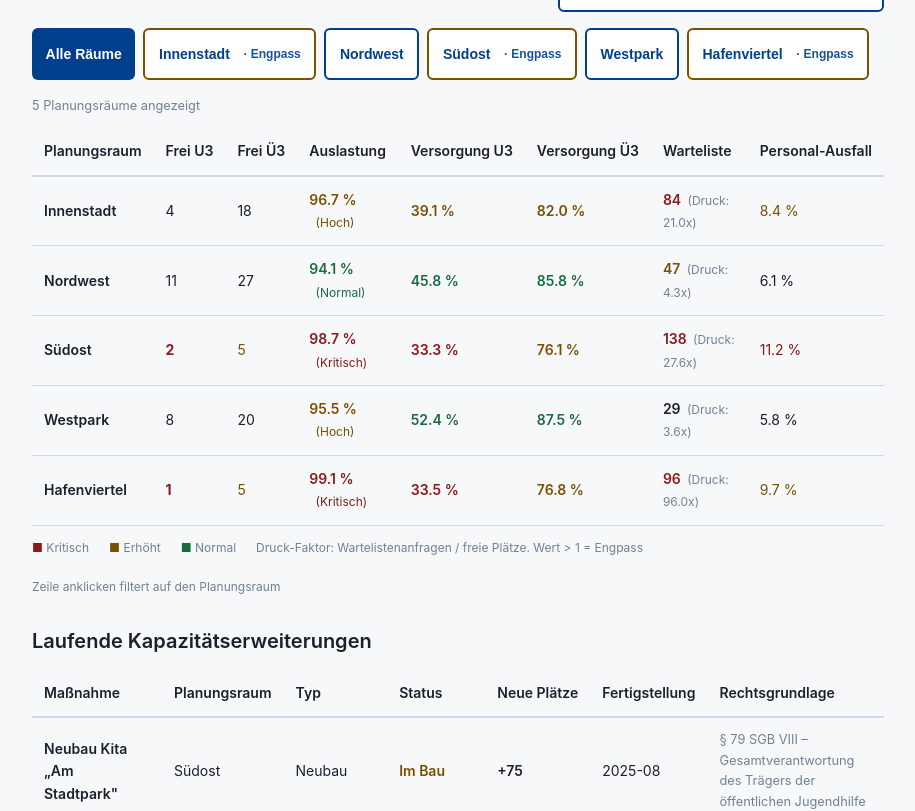
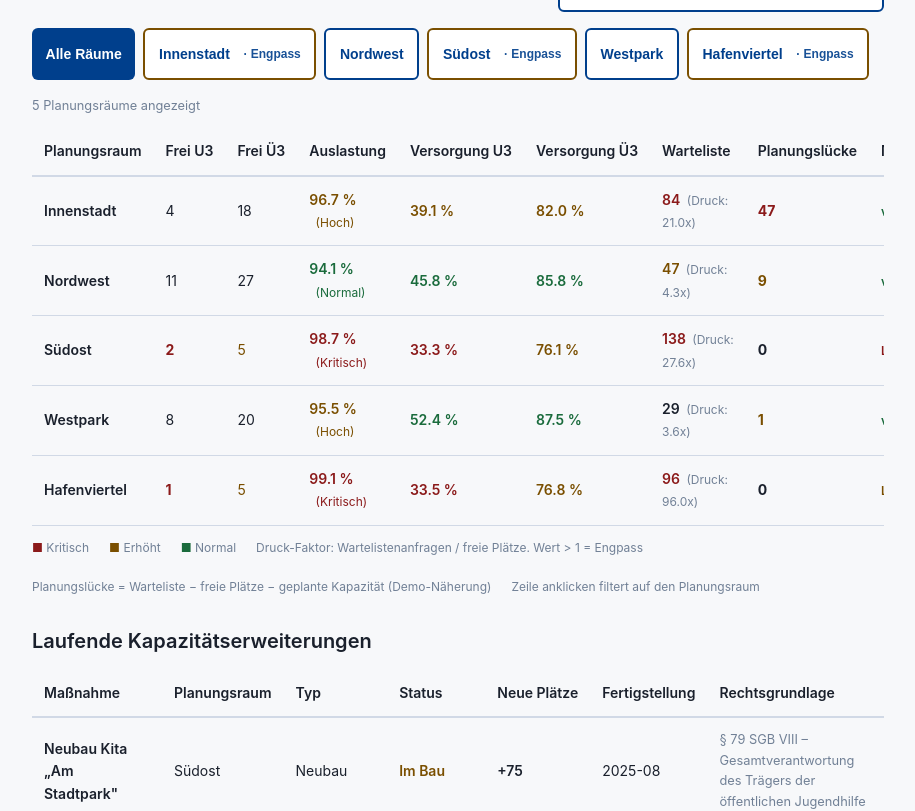
Before and after one commit to d0npedro/open-state, a Next.js app in the folder demo/: page /kita in a window 1280 px wide. Shown: the part 1120-1931 px from the top of the page, without its empty margins (182-1097 px from the left). Built offline with nearby package versions, Linux system fonts and the light colour scheme.

Commit message:
feat(kita): Planungsraum-Explorer Residual an Meldeluecke spiegeln
Residuale Planungsluecke und Meldebasis im Transparenzbericht-Explorer
(US-KJ-009/007): Spalten, Detailkarte, Summenhinweis; Hinweis-only.

```diff
--- a/demo/app/kita/page.tsx
+++ b/demo/app/kita/page.tsx
@@ -142,7 +142,7 @@ export default function KitaTransparenzberichtPage() {
           <li>Einwohnerdaten (Grundlage Versorgungsquote) stammen aus der amtlichen Statistik mit Stichtag 31.12.2023 — unterjährige Bevölkerungsveränderungen sind nicht abgebildet.</li>
           <li>Wartelistenzahlen können Mehrfachanmeldungen enthalten. Der tatsächliche Platzbedarf kann geringer sein.</li>
           <li>Alle Angaben zu freien Plätzen beziehen sich auf den Meldestichtag (31.10.2024), nicht auf den aktuellen Tag.</li>
-          <li>Einrichtungen mit fehlendem Meldedatum sind im Planungsraum als «Datenlücke» vermerkt. Im vorliegenden Bericht sind alle 5 Planungsräume vollständig gemeldet.</li>
+          <li>Einrichtungen mit fehlender freigegebener Monatsmeldung mindern die Aussagekraft residualer Planungslücken (Hinweis only, keine Interpolation). Demo: Planungsraum Südost kann initial eine Meldelücke zeigen – nach Freigabe in der Monatsmeldung geschlossen.</li>
         </ul>
       </div>
 
--- a/demo/components/kita/KitaPlanungsraumExplorer.tsx
+++ b/demo/components/kita/KitaPlanungsraumExplorer.tsx
@@ -3,11 +3,20 @@
 /**
  * Interaktive Planungsraum-Ansicht für den öffentlichen Transparenzbericht.
  * Filter zeigt einen Raum oder alle; Maßnahmen folgen dem Filter.
- * Keine Fachlogik-Änderung — reine Darstellung (Q-074).
+ * Residuale Planungslücke (Demo-Näherung wie US-KJ-007) wird methodisch an
+ * Meldelücken aus dem Meldeeingang gekoppelt — Hinweis only, keine Interpolation.
+ * Keine Kind- oder Personennamen (Q-074 / US-KJ-009 ↔ US-KJ-007).
  */
 
 import { useMemo, useState } from 'react';
+import Link from 'next/link';
 import type { Kapazitaetsmassnahme, PlanungsraumKennzahlen } from '@/types/kita';
+import {
+  MeldebasisBadge,
+  ResidualMeldeHinweis,
+  ResidualMeldeSummenHinweis,
+  useMeldeeingangFuerBedarfsplanung,
+} from '@/components/kita/KitaBedarfsplanungDatenbasis';
 
 function auslastungBadge(pct: number): { color: string; label: string } {
   if (pct >= 98) return { color: 'var(--color-danger)', label: 'Kritisch' };
@@ -24,6 +33,19 @@ function versorgungsquoteBadge(pct: number, altersgruppe: 'U3' | 'Ü3'): { color
   if (pct < 75) return { color: 'var(--color-danger)' };
   if (pct < 85) return { color: 'var(--color-warning)' };
   return { color: 'var(--color-success)' };
+}
+
+/** Residuale Planungslücke — gleiche Demo-Näherung wie Bedarfsplanung (US-KJ-007). */
+function planungslueckeResidual(
+  pr: PlanungsraumKennzahlen,
+  massnahmen: Kapazitaetsmassnahme[]
+): number {
+  const geplant = massnahmen
+    .filter(m => m.planungsraumId === pr.id)
+    .reduce((s, m) => s + m.erwarteteNeuePlaetze, 0);
+  const bedarf = pr.wartelisteBestand;
+  const angebotHeute = pr.freiePlaetzeU3 + pr.freiePlaetzeUe3;
+  return Math.max(0, bedarf - angebotHeute - geplant);
 }
 
 const statusColor: Record<string, string> = {
@@ -54,6 +76,15 @@ interface Props {
 
 export function KitaPlanungsraumExplorer({ planungsraeume, massnahmen, csvSlot }: Props) {
   const [selectedId, setSelectedId] = useState<string | 'ALL'>('ALL');
+  const { basen, byRaumId } = useMeldeeingangFuerBedarfsplanung();
+
+  const residualByRaumId = useMemo(() => {
+    const m = new Map<string, number>();
+    for (const pr of planungsraeume) {
+      m.set(pr.id, planungslueckeResidual(pr, massnahmen));
+    }
+    return m;
+  }, [planungsraeume, massnahmen]);
 
   const filteredRaeume = useMemo(
     () =>
@@ -73,6 +104,11 @@ export function KitaPlanungsraumExplorer({ planungsraeume, massnahmen, csvSlot }
 
   const selectedRaum =
     selectedId === 'ALL' ? null : planungsraeume.find(pr => pr.id === selectedId) ?? null;
+
+  const selectedResidual = selectedRaum
+    ? residualByRaumId.get(selectedRaum.id) ?? 0
+    : 0;
+  const selectedMeldebasis = selectedRaum ? byRaumId.get(selectedRaum.id) : undefined;
 
   const neuePlaetze = filteredMassnahmen.reduce((s, m) => s + m.erwarteteNeuePlaetze, 0);
   const imBau = filteredMassnahmen
@@ -212,9 +248,59 @@ export function KitaPlanungsraumExplorer({ planungsraeume, massnahmen, csvSlot }
                   {selectedRaum.inklusionsplaetzeBelegt} / {selectedRaum.inklusionsplaetzeGenehmigt}
                 </strong>
               </div>
+              <div>
+                <div style={{ color: 'var(--color-text-muted)', fontSize: '0.75rem' }}>Residuale Planungslücke</div>
+                <strong
+                  style={{
+                    color:
+                      selectedResidual > 40
+                        ? 'var(--color-danger)'
+                        : selectedResidual > 0
+                          ? 'var(--color-warning)'
+                          : 'var(--color-success)',
+                  }}
+                >
+                  {selectedResidual}
+                </strong>
+                <div style={{ fontSize: '0.7rem', color: 'var(--color-text-muted)', marginTop: '0.15rem' }}>
+                  Warteliste − frei − geplant
+                </div>
+              </div>
+              <div>
+                <div style={{ color: 'var(--color-text-muted)', fontSize: '0.75rem' }}>Meldebasis</div>
+                <MeldebasisBadge basis={selectedMeldebasis} />
+              </div>
             </div>
+            {selectedResidual > 0 && selectedMeldebasis?.hatDatenluecke && (
+              <div
+                style={{
+                  marginTop: '0.875rem',
+                  padding: '0.65rem 0.85rem',
+                  background: 'var(--color-warning-light, #fff8e8)',
+                  borderRadius: 'var(--radius)',
+                  borderLeft: '3px solid var(--color-warning)',
+                }}
+                role="note"
+              >
+                <ResidualMeldeHinweis
+                  basis={selectedMeldebasis}
+                  residual={selectedResidual}
+                />
+                <p style={{ margin: '0.4rem 0 0', fontSize: '0.75rem', color: 'var(--color-text-muted)' }}>
+                  Gespiegelt aus Bedarfsplanung ·{' '}
+                  <Link href="/kita/bedarfsplanung" style={{ color: 'var(--color-primary)' }}>
+                    Bedarfsplanungsentwurf
+                  </Link>
+                  {' · '}
+                  <Link href="/kita/meldung" style={{ color: 'var(--color-primary)' }}>
+                    Monatsmeldung freigeben
+                  </Link>
+                </p>
+              </div>
+            )}
             <p style={{ margin: '0.875rem 0 0', fontSize: '0.8rem', color: 'var(--color-text-muted)' }}>
-              Keine personen- oder einrichtungsbezogenen Daten. Aggregation auf Planungsraumebene (DEC-004).
+              Keine personenbezogenen Kinddaten. Aggregation auf Planungsraumebene (DEC-004).
+              Residuale Lücke und Meldebasis sind methodische Hinweise, keine automatische Handlungsempfehlung.
             </p>
           </div>
         )}
@@ -223,7 +309,7 @@ export function KitaPlanungsraumExplorer({ planungsraeume, massnahmen, csvSlot }
           <table style={{ width: '100%', borderCollapse: 'collapse', fontSize: '0.875rem' }}>
             <thead>
               <tr style={{ background: 'var(--color-neutral-light)', borderBottom: '2px solid var(--color-border)' }}>
-                {['Planungsraum', 'Frei U3', 'Frei Ü3', 'Auslastung', 'Versorgung U3', 'Versorgung Ü3', 'Warteliste', 'Personal-Ausfall'].map(h => (
+                {['Planungsraum', 'Frei U3', 'Frei Ü3', 'Auslastung', 'Versorgung U3', 'Versorgung Ü3', 'Warteliste', 'Planungslücke', 'Meldebasis', 'Personal-Ausfall'].map(h => (
                   <th key={h} style={{ padding: '0.75rem', textAlign: 'left', fontWeight: 600, whiteSpace: 'nowrap' }}>{h}</th>
                 ))}
               </tr>
@@ -233,6 +319,8 @@ export function KitaPlanungsraumExplorer({ planungsraeume, massnahmen, csvSlot }
                 const ausLast = auslastungBadge(pr.auslastungsgradProzent);
                 const vqU3 = versorgungsquoteBadge(pr.versorgungsquote.u3, 'U3');
                 const vqUe3 = versorgungsquoteBadge(pr.versorgungsquote.ue3, 'Ü3');
+                const residual = residualByRaumId.get(pr.id) ?? 0;
+                const meldebasis = byRaumId.get(pr.id);
                 const rowActive = selectedId === pr.id;
                 return (
                   <tr
@@ -277,6 +365,29 @@ export function KitaPlanungsraumExplorer({ planungsraeume, massnahmen, csvSlot }
                         (Druck: {pr.wartelisteDruckFaktor.toFixed(1)}x)
                       </span>
                     </td>
+                    <td style={{ padding: '0.75rem' }}>
+                      <span
+                        style={{
+                          fontWeight: 700,
+                          color:
+                            residual > 40
+                              ? 'var(--color-danger)'
+                              : residual > 0
+                                ? 'var(--color-warning)'
+                                : 'var(--color-text)',
+                        }}
+                      >
+                        {residual}
+                      </span>
+                      <ResidualMeldeHinweis
+                        basis={meldebasis}
+                        residual={residual}
+                        compact
+                      />
+                    </td>
+                    <td style={{ padding: '0.75rem' }}>
+                      <MeldebasisBadge basis={meldebasis} />
+                    </td>
                     <td style={{ padding: '0.75rem', color: pr.personalAusfallquoteProzent > 10 ? 'var(--color-danger)' : pr.personalAusfallquoteProzent > 8 ? 'var(--color-warning)' : 'var(--color-text)' }}>
                       {pr.personalAusfallquoteProzent.toFixed(1)} %
                     </td>
@@ -287,11 +398,20 @@ export function KitaPlanungsraumExplorer({ planungsraeume, massnahmen, csvSlot }
           </table>
         </div>
 
+        <div style={{ marginTop: '0.75rem' }}>
+          <ResidualMeldeSummenHinweis
+            basen={basen}
+            residualByRaumId={residualByRaumId}
+            highlightRaumId="PR-03"
+          />
+        </div>
+
         <div style={{ marginTop: '0.75rem', fontSize: '0.75rem', color: 'var(--color-text-muted)', display: 'flex', gap: '1.25rem', flexWrap: 'wrap' }}>
           <span><span style={{ color: 'var(--color-danger)', fontWeight: 600 }}>■</span> Kritisch</span>
           <span><span style={{ color: 'var(--color-warning)', fontWeight: 600 }}>■</span> Erhöht</span>
           <span><span style={{ color: 'var(--color-success)', fontWeight: 600 }}>■</span> Normal</span>
           <span>Druck-Faktor: Wartelistenanfragen / freie Plätze. Wert &gt; 1 = Engpass</span>
+          <span>Planungslücke = Warteliste − freie Plätze − geplante Kapazität (Demo-Näherung)</span>
           <span>Zeile anklicken filtert auf den Planungsraum</span>
         </div>
       </section>
```
Also changed, not shown: 1 other file (tests, documents, lock files or other folders).
